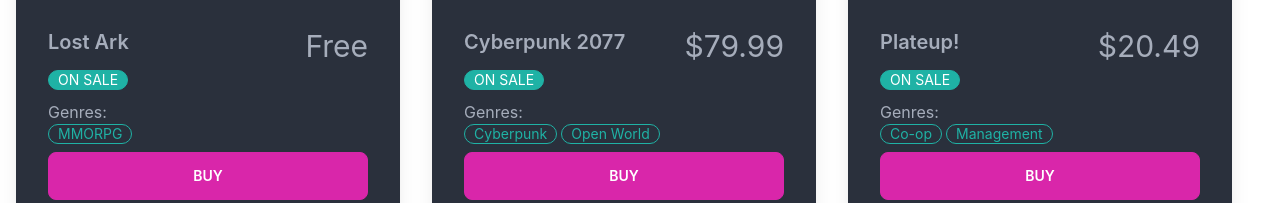
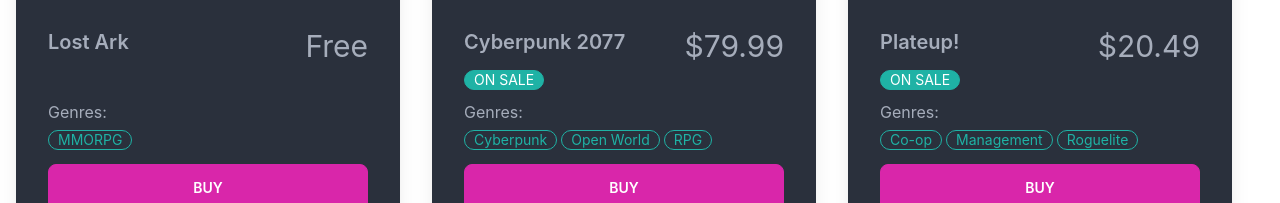
Before and after one commit to josemourinho333/gamestore, a Next.js app in the folder client/: page / in a window 1280 px wide. Shown: the part 436-639 px from the top of the page. Built offline with nearby package versions, Linux system fonts and the light colour scheme.

Commit message:
Style the gamecard.

```diff
--- a/client/components/GameCard.jsx
+++ b/client/components/GameCard.jsx
@@ -21,8 +21,8 @@
             <h2 className="card-title text-xl flex w-fit">
               {gameName}
             </h2>
-            {/* If the game is on sale somewhere, show this badge */}
-            {isSale && <div className="badge badge-accent ">ON SALE</div>}
+            {/* If the game is on sale somewhere, show sale badge, otherwise place invisible badge */}
+            {isSale ? <div className="badge badge-accent ">ON SALE</div> : <div className="badge badge-accent opacity-0">NOT ON SALE</div>}
 
           </div>
           {/* Lowest price of game */}
@@ -33,9 +33,9 @@
           <p className="genre-title text-base">Genres: </p>
           <div className="genre-section flex flex-wrap">
             {/*Slice genre array to display first two*/}
-            {gameGenres.slice(0,2).map((element, index) => {
+            {gameGenres.slice(0,3).map((element, index) => {
               return (
-                <div key={index} className="badge badge-outline badge-accent w-fit mr-1">{element}</div>
+                <div key={index} className="badge badge-outline badge-accent w-fit mr-1 my-1.5">{element}</div>
               );
             })}
             {/* A clickable badge to indicate there are more genres. Takes you to game page.  */}
--- a/client/pages/index.js
+++ b/client/pages/index.js
@@ -17,7 +17,7 @@
     image:'https://cdn.akamai.steamstatic.com/steam/apps/1599340/header.jpg?t=1666630324',
     price:'Free',
     genres: ['MMORPG'],
-    isSale: true,
+    isSale: false,
   },
   {
     name: 'Cyberpunk 2077',
@@ -84,9 +84,10 @@
         Edit main element in layout.jsx to configure width/padding of the section (minus navbar and footer) or just switch fragment in layout to a div then add if you want to configure whole page including those two.
       </div>
       <div className="text-3xl flex flex-col flex-wrap lg:flex-row ">
-        {games.map( game => {
+        {games.map( (game, index) => {
           return (
           <GameCard
+          key={index}
           name={game.name}
           image={game.image}
           genres={game.genres}
```
